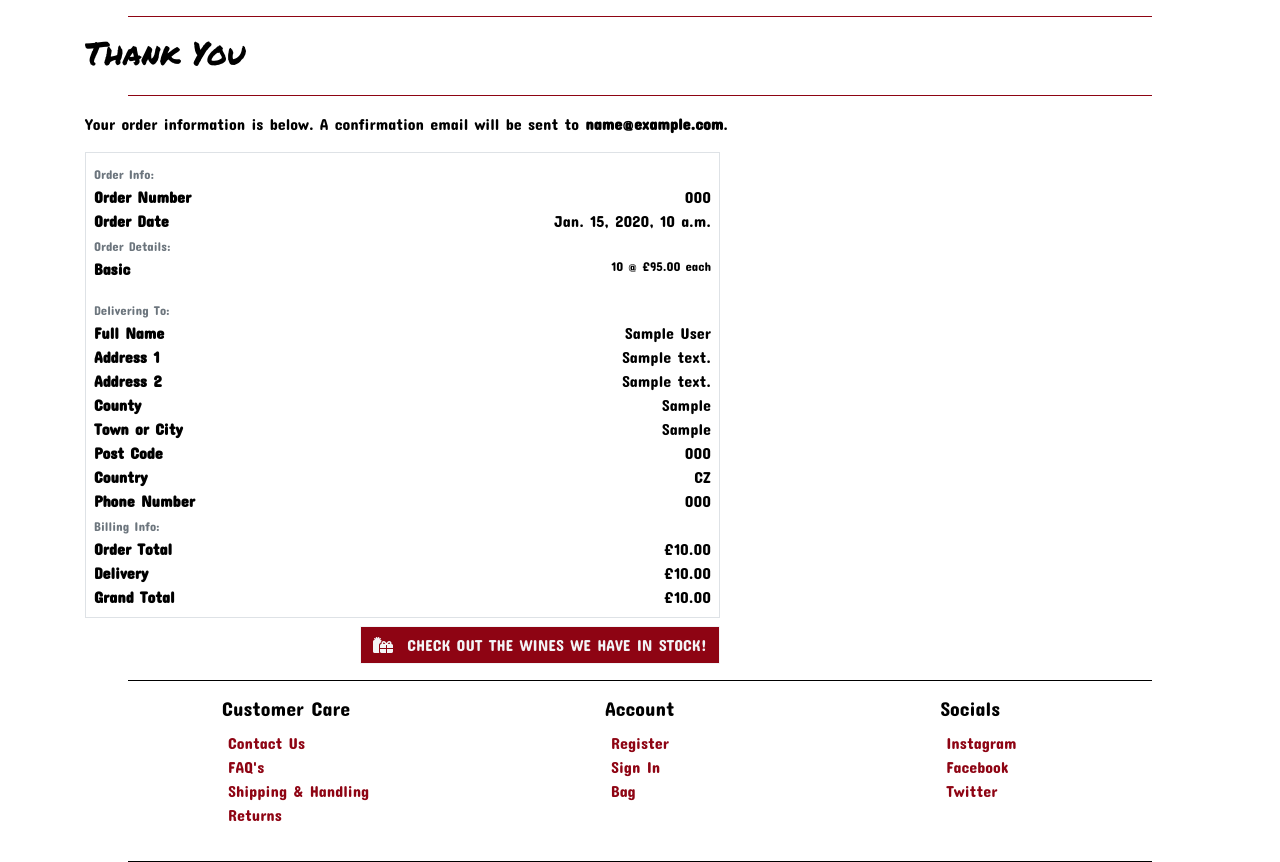
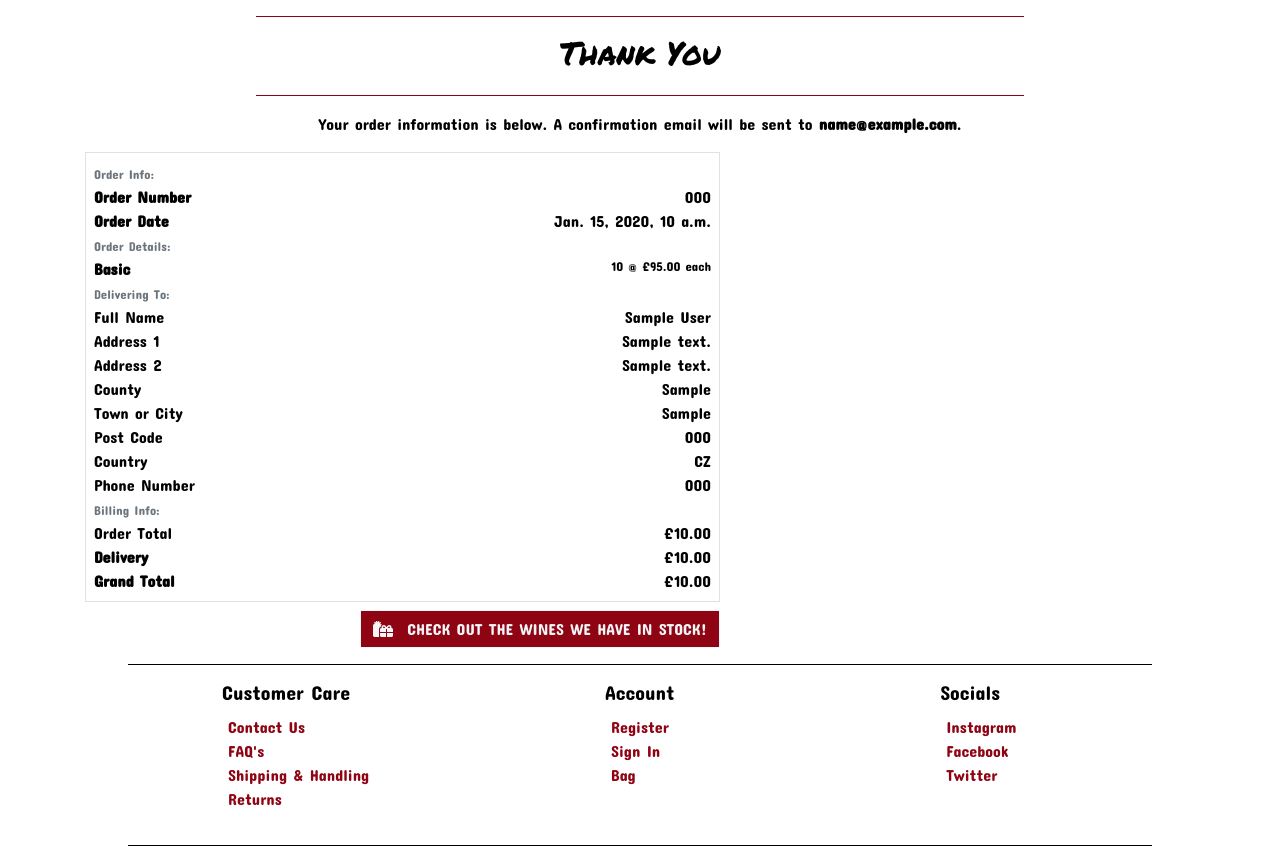
Before and after one commit to JanelleG51/odds---ends, a Django app: page /checkout/checkout_success/000 in a window 1280 px wide. Shown: the part 253-1115 px from the top of the page. Run offline with Django 3.2, Linux system fonts and the light colour scheme; data comes from the database, SQL or seed files in the repository; tables that the repository leaves empty hold one stand-in row (values such as "Sample post"); some libraries are stand-ins or nearby versions.

Commit message:
style: update checkout success heading

```diff
--- a/checkout/templates/checkout/checkout_success.html
+++ b/checkout/templates/checkout/checkout_success.html
@@ -18,12 +18,12 @@
 {% block content %}
 
 <div class="container mb-2">
-    <div class="row">
+    <div class="row text-center">
         <div class="col">
-            <hr>
+            <hr class="heading-form-rule">
             <h2 class="mb-4">Thank You</h2>
-            <hr>
-            <p class="">Your order information is below. A confirmation email will be sent to
+            <hr class="heading-form-rule">
+            <p>Your order information is below. A confirmation email will be sent to
                 <strong>{{ order.email }}</strong>.</p>
         </div>
     </div>
@@ -39,7 +39,7 @@
 
                 <div class="row">
                     <div class="col-12 col-md-4">
-                        <p class="mb-0 text-black font-weight-bold">Order Number</p>
+                        <p class="mb-0 font-weight-bold">Order Number</p>
                     </div>
                     <div class="col-12 col-md-8 text-md-right">
                         <p class="mb-0">{{ order.order_number }}</p>
@@ -48,7 +48,7 @@
 
                 <div class="row">
                     <div class="col-12 col-md-4">
-                        <p class="mb-0 text-black font-weight-bold">Order Date</p>
+                        <p class="mb-0 font-weight-bold">Order Date</p>
                     </div>
                     <div class="col-12 col-md-8 text-md-right">
                         <p class="mb-0">{{ order.date }}</p>
@@ -64,8 +64,7 @@
                 {% for item in order.lineitems.all %}
                 <div class="row">
                     <div class="col-12 col-md-4">
-                        <p class="my-0"><strong>{{ item.case.name }}</strong>{% if item.case.has_type %}{{ item.case.type|upper }}{% endif %}</p>
-                    </p>
+                        <p class="my-0"><strong>{{ item.case.name }}</strong></p>
                     </div>
                     <div class="col-12 col-md-8 text-md-right">
                         <p class="small mb-0">{{ item.quantity }} @ £{{ item.case.price }} each</p>
@@ -81,7 +80,7 @@
 
                 <div class="row">
                     <div class="col-12 col-md-4">
-                        <p class="mb-0 font-weight-bold">Full Name</p>
+                        <p class="mb-0">Full Name</p>
                     </div>
                     <div class="col-12 col-md-8 text-md-right">
                         <p class="mb-0">{{ order.full_name }}</p>
@@ -90,7 +89,7 @@
 
                 <div class="row">
                     <div class="col-12 col-md-4">
-                        <p class="mb-0 font-weight-bold">Address 1</p>
+                        <p class="mb-0">Address 1</p>
                     </div>
                     <div class="col-12 col-md-8 text-md-right">
                         <p class="mb-0">{{ order.street_address1 }}</p>
@@ -100,7 +99,7 @@
                 {% if order.street_address2 %}
                 <div class="row">
                     <div class="col-12 col-md-4">
-                        <p class="mb-0 font-weight-bold">Address 2</p>
+                        <p class="mb-0">Address 2</p>
                     </div>
                     <div class="col-12 col-md-8 text-md-right">
                         <p class="mb-0">{{ order.street_address1 }}</p>
@@ -111,7 +110,7 @@
                 {% if order.county %}
                 <div class="row">
                     <div class="col-12 col-md-4">
-                        <p class="mb-0 font-weight-bold">County</p>
+                        <p class="mb-0">County</p>
                     </div>
                     <div class="col-12 col-md-8 text-md-right">
                         <p class="mb-0">{{ order.county }}</p>
@@ -121,7 +120,7 @@
 
                 <div class="row">
                     <div class="col-12 col-md-4">
-                        <p class="mb-0 font-weight-bold">Town or City</p>
+                        <p class="mb-0">Town or City</p>
                     </div>
                     <div class="col-12 col-md-8 text-md-right">
                         <p class="mb-0">{{ order.town_or_city }}</p>
@@ -131,7 +130,7 @@
                 {% if order.postcode %}
                 <div class="row">
                     <div class="col-12 col-md-4">
-                        <p class="mb-0 font-weight-bold">Post Code</p>
+                        <p class="mb-0">Post Code</p>
                     </div>
                     <div class="col-12 col-md-8 text-md-right">
                         <p class="mb-0">{{ order.postcode }}</p>
@@ -141,7 +140,7 @@
 
                 <div class="row">
                     <div class="col-12 col-md-4">
-                        <p class="mb-0 font-weight-bold">Country</p>
+                        <p class="mb-0">Country</p>
                     </div>
                     <div class="col-12 col-md-8 text-md-right">
                         <p class="mb-0">{{ order.country }}</p>
@@ -150,7 +149,7 @@
 
                 <div class="row">
                     <div class="col-12 col-md-4">
-                        <p class="mb-0 font-weight-bold">Phone Number</p>
+                        <p class="mb-0">Phone Number</p>
                     </div>
                     <div class="col-12 col-md-8 text-md-right">
                         <p class="mb-0">{{ order.phone_number }}</p>
@@ -165,7 +164,7 @@
 
                 <div class="row">
                     <div class="col-12 col-md-4">
-                        <p class="mb-0 font-weight-bold">Order Total</p>
+                        <p class="mb-0">Order Total</p>
                     </div>
                     <div class="col-12 col-md-8 text-md-right">
                         <p class="mb-0">£{{ order.order_total }}</p>
--- a/templates/includes/toasts/toast_success.html
+++ b/templates/includes/toasts/toast_success.html
@@ -15,7 +15,7 @@
             </div>
         </div>
         {% if grand_total %}
-        <p class="bg-white text-black py-1">Your Bag ({{ case_count }})</p>
+        <p class="bg-white py-1">Your Bag ({{ case_count }})</p>
         <div class="bag-notification-wrapper">
             {% for item in bag_items %}
             <div class="row">
```
